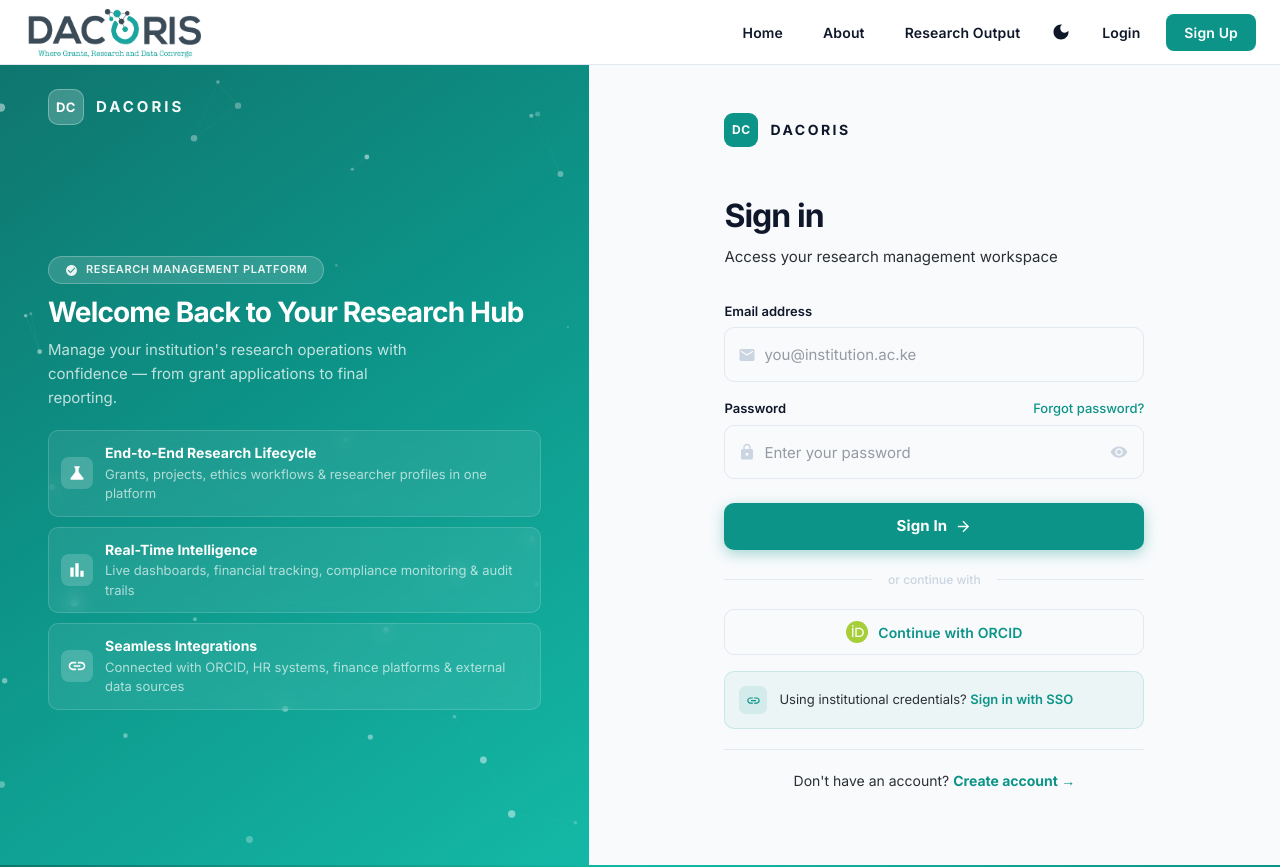
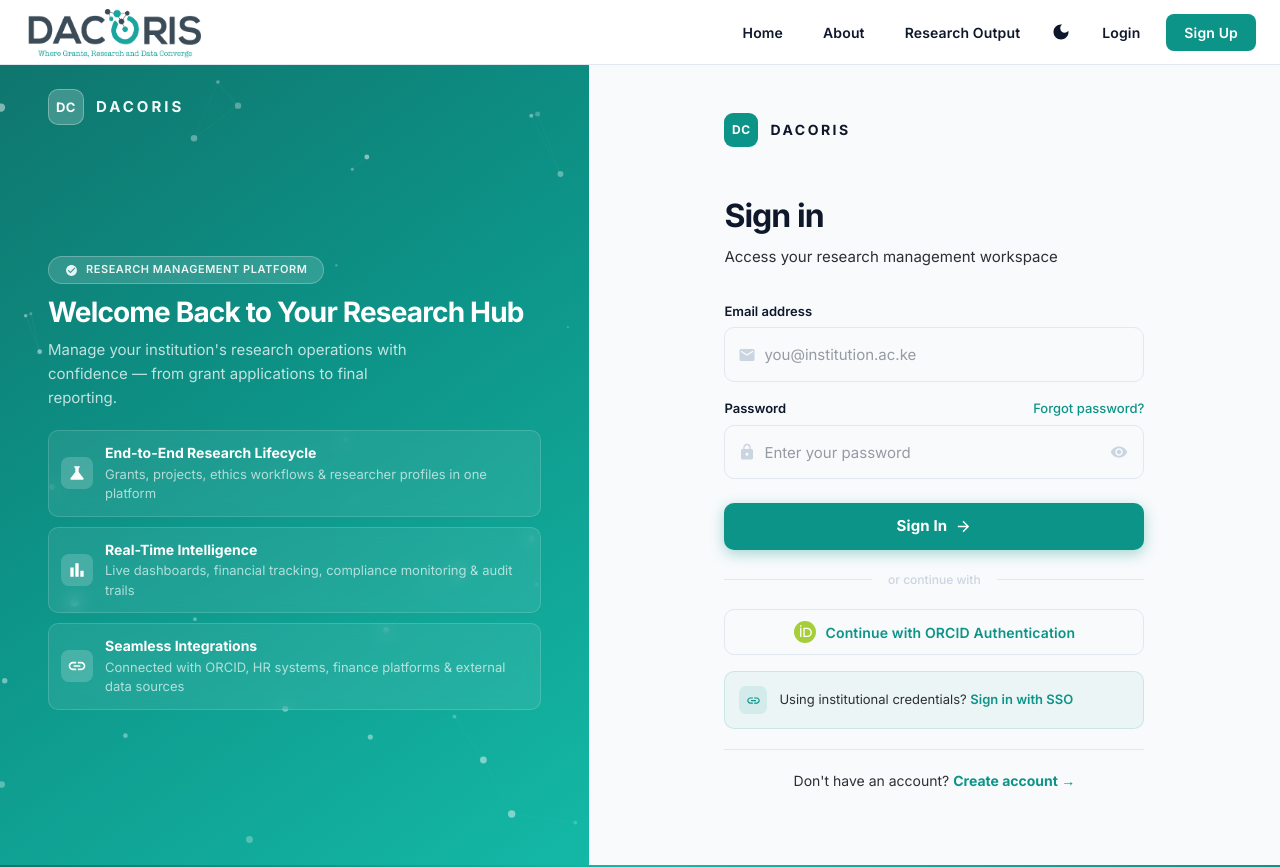
Before and after one commit to dacorisdata/dacoris, a Next.js app in the folder frontend/: page /login in a window 1280 px wide. Shown: the top 867 px of the page. Built offline with nearby package versions, Linux system fonts and the light colour scheme; no server answers.

Commit message:
migration

```diff
--- a/frontend/app/login/page.js
+++ b/frontend/app/login/page.js
@@ -449,7 +449,7 @@
                 }}
               >
                 <OrcidIcon size={22} />
-                Continue with ORCID
+                Continue with ORCID Authentication
               </Button>
 
               {/* SSO callout */}
```
